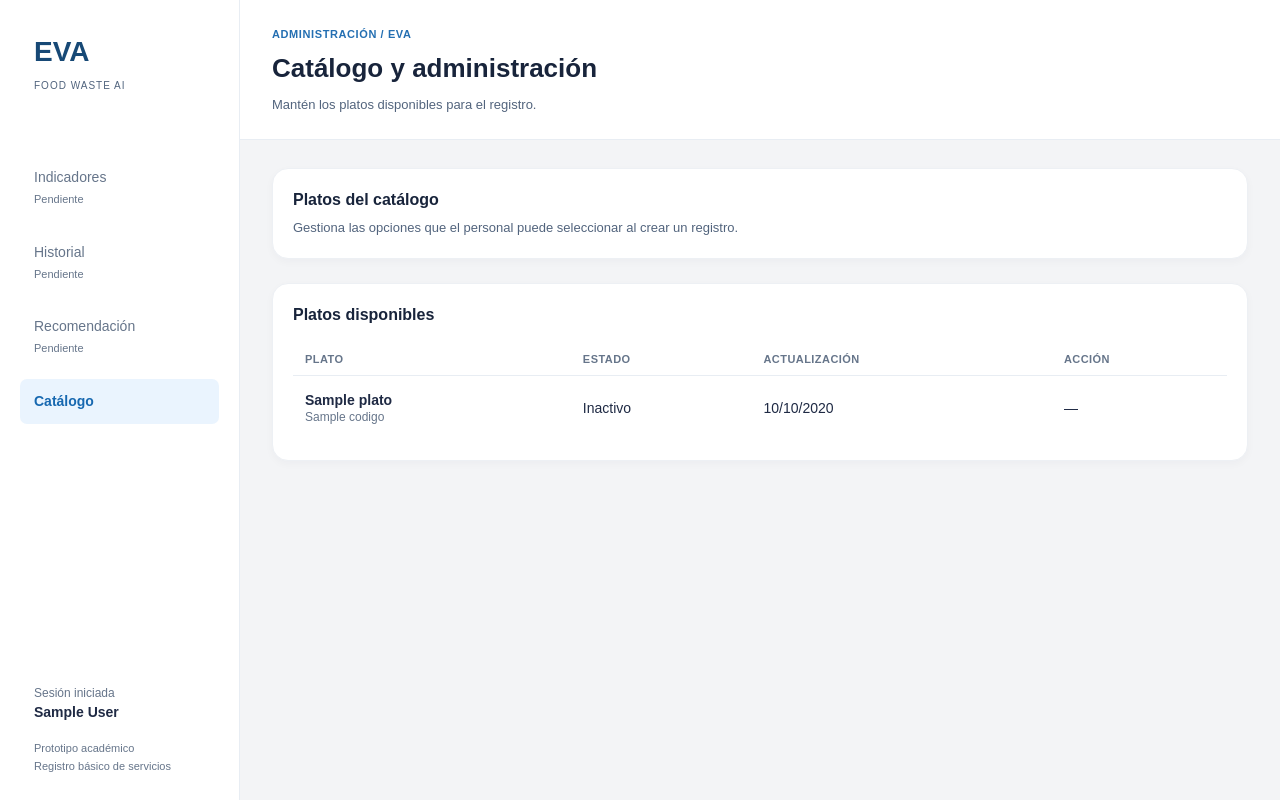
After one commit to Sshadowcitoo/EVA, a Django app: template templates/catalogo/platos.html in a window 1280 px wide. The commit adds this page. Run offline with Django 5.2, Linux system fonts and the light colour scheme; a user stored in the database is signed in; tables that the repository leaves empty hold one stand-in row (values such as "Sample post"); the template is opened without the code that fills it: most values are stand-ins (such as "Sample title", 1, 10 or a date in 2020).

Commit message:
Agrega login, catalogo, sesion y mascota del acceso

```diff
--- a/static/css/eva.css
+++ b/static/css/eva.css
@@ -611,3 +611,338 @@ dd {
         min-height: 0;
     }
 }
+
+/* Pantalla de acceso: referencia Figma */
+
+.login-page {
+  min-width: 320px;
+  margin: 0;
+  font-family: Arial, sans-serif;
+  background: #f3f4f6;
+}
+
+.login-layout {
+  display: grid;
+  grid-template-columns: minmax(420px, 650px) minmax(520px, 790px);
+  min-height: 100vh;
+}
+
+.login-presentation {
+  display: flex;
+  min-height: 900px;
+  flex-direction: column;
+  justify-content: space-between;
+  padding: 62px 64px 160px;
+  color: #ffffff;
+  background: #123b63;
+}
+
+.login-brand {
+  font-size: 32px;
+  font-weight: 700;
+}
+
+.login-presentation h1 {
+  margin: 0 0 32px;
+  color: #ffffff;
+  font-size: 44px;
+  line-height: 1.12;
+}
+
+.login-presentation p {
+  max-width: 520px;
+  margin: 0;
+  font-size: 18px;
+  line-height: 1.35;
+}
+
+.login-access {
+  display: grid;
+  min-height: 900px;
+  place-items: center;
+  padding: 32px;
+  background: #f3f4f6;
+}
+
+.login-card {
+  width: min(566px, 100%);
+  padding: 28px 32px;
+  background: #ffffff;
+  border-radius: 18px;
+  box-shadow:
+    0 2px 4px -1px rgb(15 23 42 / 3%),
+    0 4px 6px -1px rgb(15 23 42 / 5%);
+}
+
+.login-card h2 {
+  margin: 0 0 8px;
+  color: #0f172a;
+  font-size: 20px;
+}
+
+.login-card > p {
+  margin: 0 0 28px;
+  color: #475569;
+  font-size: 14px;
+}
+
+.login-card .form-field {
+  margin-bottom: 16px;
+  padding: 11px 15px;
+  border: 1px solid #d1d5db;
+  border-radius: 12px;
+}
+
+.login-card .form-field label {
+  display: block;
+  margin-bottom: 4px;
+  color: #475569;
+  font-size: 12px;
+  font-weight: 700;
+  text-transform: uppercase;
+}
+
+.login-card .form-field input {
+  width: 100%;
+  min-height: 28px;
+  padding: 0;
+  color: #0f172a;
+  background: transparent;
+  border: 0;
+  font: inherit;
+  font-size: 16px;
+}
+
+.login-card .form-field input:focus {
+  outline: 0;
+}
+
+.login-card .form-field:focus-within {
+  outline: 2px solid #2f80c8;
+  outline-offset: 2px;
+}
+
+.login-card .primary-button {
+  width: 100%;
+  margin-top: 12px;
+  background: #2f80c8;
+  border-radius: 12px;
+}
+
+@media (max-width: 800px) {
+  .login-layout {
+    display: block;
+  }
+
+  .login-presentation {
+    min-height: auto;
+    padding: 40px 28px 48px;
+  }
+
+  .login-presentation h1 {
+    margin-top: 96px;
+    font-size: 34px;
+  }
+
+  .login-presentation p {
+    font-size: 16px;
+  }
+
+  .login-access {
+    min-height: auto;
+    padding: 28px 20px;
+  }
+
+  .login-card {
+    padding: 24px 20px;
+  }
+}
+
+/* Sesión: usuario y cierre de sesión */
+
+.sidebar-session {
+  display: grid;
+  gap: 8px;
+  margin-top: auto;
+  padding-top: 32px;
+}
+
+.sidebar-user {
+  margin: 0 14px;
+  color: #66758a;
+  font-size: 12px;
+  line-height: 1.5;
+}
+
+.sidebar-user strong {
+  display: block;
+  color: #1f2a44;
+  font-size: 14px;
+}
+
+.nav-button {
+  width: 100%;
+  border: 0;
+  background: transparent;
+  font-family: inherit;
+  text-align: left;
+  cursor: pointer;
+}
+
+.nav-button:hover {
+  background: #f1f5f9;
+}
+
+.sidebar-session + .sidebar-note {
+  margin-top: 0;
+  padding-top: 16px;
+}
+
+@media (max-width: 640px) {
+  .sidebar-session {
+    padding-top: 16px;
+  }
+
+  .sidebar-user {
+    margin: 0 8px;
+  }
+}
+/* Catálogo y administración */
+
+.catalog-header {
+  display: flex;
+  align-items: center;
+  justify-content: space-between;
+  gap: 24px;
+  margin-bottom: 24px;
+}
+
+.catalog-header h2 {
+  margin: 0 0 6px;
+}
+
+.catalog-header p {
+  margin: 0;
+}
+
+.catalog-header .button {
+  margin-top: 0;
+  white-space: nowrap;
+}
+
+.data-table {
+  width: 100%;
+  margin-top: 16px;
+  border-collapse: collapse;
+}
+
+.data-table th {
+  padding: 10px 12px;
+  color: #66758a;
+  font-size: 11px;
+  letter-spacing: 0.04em;
+  text-align: left;
+  text-transform: uppercase;
+}
+
+.data-table td {
+  padding: 16px 12px;
+  border-top: 1px solid #e8edf3;
+  color: #1f2a44;
+  font-size: 14px;
+  vertical-align: middle;
+}
+
+.data-table td small {
+  display: block;
+  margin-top: 2px;
+  color: #66758a;
+  font-size: 12px;
+}
+
+.data-table a {
+  color: #1768b0;
+  font-weight: 700;
+  text-decoration: none;
+}
+
+.data-table a:hover {
+  text-decoration: underline;
+}
+
+.data-table a:focus-visible {
+  outline: 2px solid #1768b0;
+  outline-offset: 2px;
+}
+
+.empty-row {
+  color: #66758a;
+  text-align: center;
+}
+
+@media (max-width: 640px) {
+  .catalog-header {
+    flex-direction: column;
+    align-items: stretch;
+  }
+
+  .data-table thead {
+    position: absolute;
+    width: 1px;
+    height: 1px;
+    overflow: hidden;
+    clip: rect(0 0 0 0);
+  }
+
+  .data-table,
+  .data-table tbody,
+  .data-table tr,
+  .data-table td {
+    display: block;
+  }
+
+  .data-table tr {
+    padding: 12px 0;
+    border-top: 1px solid #e8edf3;
+  }
+
+  .data-table td {
+    display: flex;
+    justify-content: space-between;
+    gap: 16px;
+    padding: 6px 0;
+    border: 0;
+  }
+
+  .data-table td > div {
+    text-align: right;
+  }
+
+  .data-table td::before {
+    content: attr(data-label);
+    color: #66758a;
+    font-size: 11px;
+    font-weight: 700;
+    text-transform: uppercase;
+  }
+}
+
+/* Mascota en el acceso */
+
+.login-mascot {
+  display: block;
+  width: auto;
+  height: clamp(220px, 38vh, 340px);
+  margin: 0 auto;
+}
+
+@media (max-width: 800px) {
+  .login-mascot {
+    height: 120px;
+    margin: 20px auto 0;
+  }
+
+  .login-presentation h1 {
+    margin-top: 12px;
+  }
+}
--- a/templates/base.html
+++ b/templates/base.html
@@ -16,6 +16,7 @@
         </div>
 
         <nav class="sidebar-nav" aria-label="Navegación principal">
+          {% block navigation %}
           <a class="nav-link active" href="{% url 'captura:nueva_bandeja' %}">
             Nueva bandeja
           </a>
@@ -29,7 +30,27 @@
             Historial
             <small>Pendiente</small>
           </span>
+          {% endblock %}
         </nav>
+
+                  {% if user.is_authenticated %}
+          {% url 'cuentas:logout' as logout_url %}
+          <div class="sidebar-session">
+            <p class="sidebar-user">
+              <span>Sesión iniciada</span>
+              <strong>{{ user.get_full_name|default:user.get_username }}</strong>
+            </p>
+
+            {% if logout_url %}
+              <form method="post" action="{{ logout_url }}">
+                {% csrf_token %}
+                <button type="submit" class="nav-link nav-button">
+                  Cerrar sesión
+                </button>
+              </form>
+            {% endif %}
+          </div>
+        {% endif %}
 
         <p class="sidebar-note">
           Prototipo académico<br />
@@ -39,7 +60,7 @@
 
         <div class="workspace">
             <header class="page-header">
-                <span class="eyebrow">REGISTRO / EVA</span>
+                <span class="eyebrow">{% block eyebrow %}REGISTRO / EVA{% endblock %}</span>
 
                 <h1>
                     {% block heading %}Nueva bandeja{% endblock %}
--- a/templates/captura/nueva_bandeja.html
+++ b/templates/captura/nueva_bandeja.html
@@ -24,10 +24,10 @@ Crea un ID y registra el plato antes de tomar la foto inicial.
   <div class="capture-grid">
     <section class="panel" aria-labelledby="datos-servicio">
       <h2 id="datos-servicio">Datos del servicio</h2>
-      <p class="muted">Asocia la bandeja con un plato de demostración.</p>
+      <p class="muted">Asocia la bandeja con un plato del catálogo.</p>
 
       <div class="form-field">
-        <label for="{{ form.plato.id_for_label }}">Plato</label>
+        <label for="{{ form.plato.id_for_label }}">Plato del catálogo</label>
         {{ form.plato }} {{ form.plato.errors }}
       </div>
 
--- /dev/null
+++ b/templates/catalogo/platos.html
@@ -0,0 +1,98 @@
+{% extends "base.html" %}
+
+{% block title %}Catálogo | EVA{% endblock %}
+
+{% block eyebrow %}ADMINISTRACIÓN / EVA{% endblock %}
+
+{% block heading %}Catálogo y administración{% endblock %}
+
+{% block subtitle %}Mantén los platos disponibles para el registro.{% endblock %}
+
+{% block navigation %}
+    {% url 'catalogo:platos' as platos_url %}
+
+<span class="nav-link unavailable">
+    Indicadores
+    <small>Pendiente</small>
+</span>
+
+    <span class="nav-link unavailable">
+    Historial
+    <small>Pendiente</small>
+    </span>
+
+    <span class="nav-link unavailable">
+    Recomendación
+    <small>Pendiente</small>
+    </span>
+
+    <a class="nav-link active" href="{{ platos_url }}" aria-current="page">
+    Catálogo
+    </a>
+{% endblock %}
+
+{% block content %}
+    {% url 'catalogo:plato_crear' as crear_url %}
+
+    <section class="panel catalog-header" aria-labelledby="titulo-catalogo">
+    <div>
+        <h2 id="titulo-catalogo">Platos del catálogo</h2>
+        <p class="muted">
+        Gestiona las opciones que el personal puede seleccionar al crear un
+        registro.
+        </p>
+    </div>
+
+    {% if crear_url %}
+        <a class="button primary-button" href="{{ crear_url }}">Agregar plato</a>
+    {% endif %}
+</section>
+
+<section class="panel" aria-labelledby="platos-disponibles">
+    <h2 id="platos-disponibles">Platos disponibles</h2>
+
+    <table class="data-table">
+    <thead>
+        <tr>
+        <th scope="col">Plato</th>
+        <th scope="col">Estado</th>
+        <th scope="col">Actualización</th>
+        <th scope="col">Acción</th>
+        </tr>
+    </thead>
+
+    <tbody>
+        {% for plato in platos %}
+        {% url 'catalogo:plato_editar' plato.pk as editar_url %}
+        <tr>
+            <td data-label="Plato">
+            <div>
+                <strong>{{ plato.nombre }}</strong>
+                <small>{{ plato.codigo }}</small>
+            </div>
+            </td>
+            <td data-label="Estado">
+            {% if plato.activo %}Activo{% else %}Inactivo{% endif %}
+            </td>
+            <td data-label="Actualización">
+            {{ plato.actualizado|date:"d/m/Y"|default:"—" }}
+            </td>
+            <td data-label="Acción">
+            {% if editar_url %}
+                <a href="{{ editar_url }}">Editar →</a>
+            {% else %}
+                —
+            {% endif %}
+            </td>
+        </tr>
+        {% empty %}
+        <tr>
+            <td class="empty-row" colspan="4">
+            Aún no hay platos en el catálogo.
+            </td>
+        </tr>
+        {% endfor %}
+    </tbody>
+    </table>
+</section>
+{% endblock %}
```
Also changed, not shown: templates/registration/login.html (added, +57 -0 lines), static/img/eva-mascota-bienvenida.png (added).
